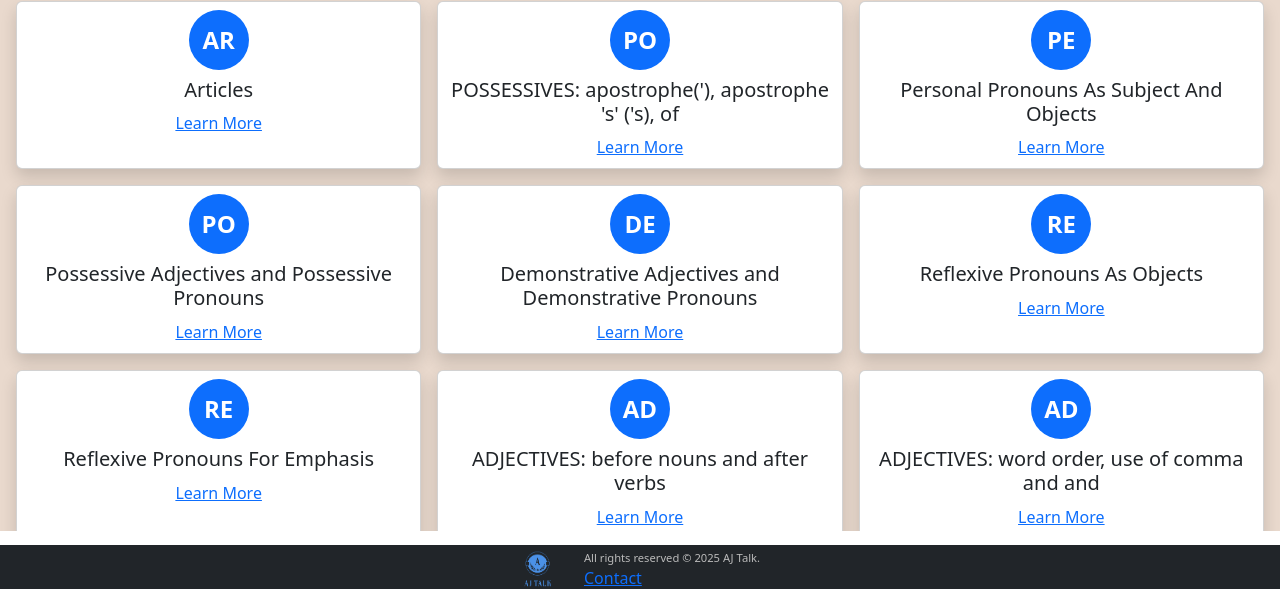
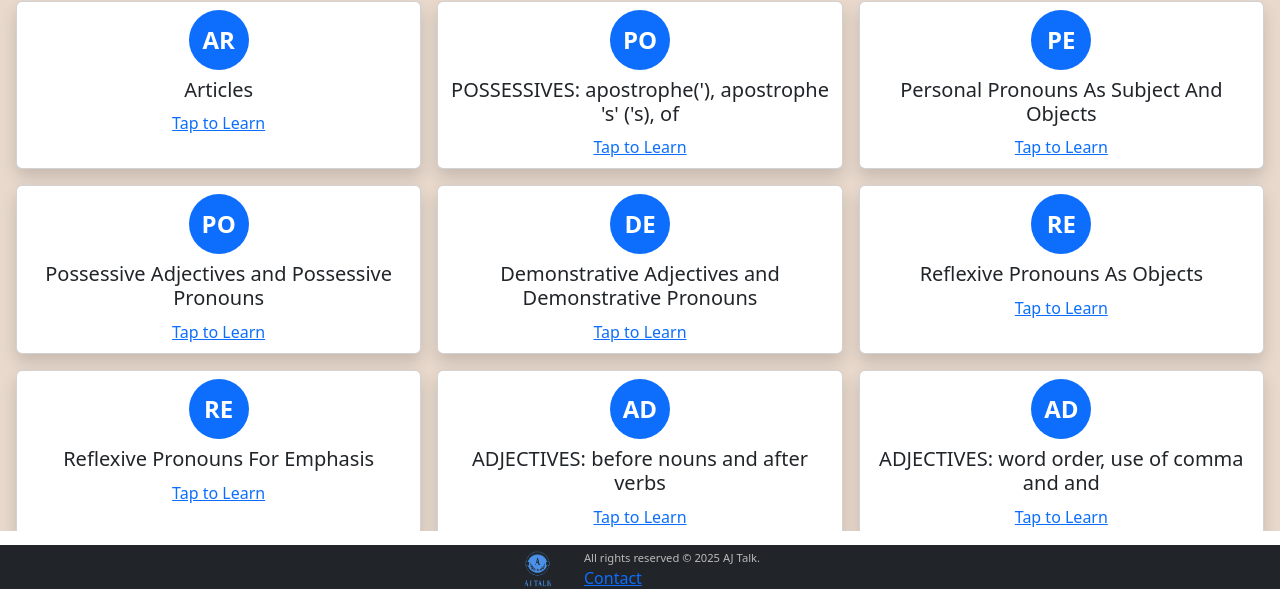
Before and after one commit to jasmatp/aj-talk, a React (Create React App) app: page /grammar in a window 1280 px wide. Shown: the part 205-794 px from the top of the page. Built offline with nearby package versions, Linux system fonts and the light colour scheme.

Commit message:
link name

```diff
--- a/src/components/Grammar/Grammar.tsx
+++ b/src/components/Grammar/Grammar.tsx
@@ -49,7 +49,7 @@ const Grammar = () => {
               <div className="text-center">
                 <h5 className="card-title text-center">{lesson.title}</h5>
                 <a href={`/grammar/${idx}`} className="btn btn-link">
-                  Learn More
+                  Tap to Learn
                 </a>
               </div>
             </div>
```
